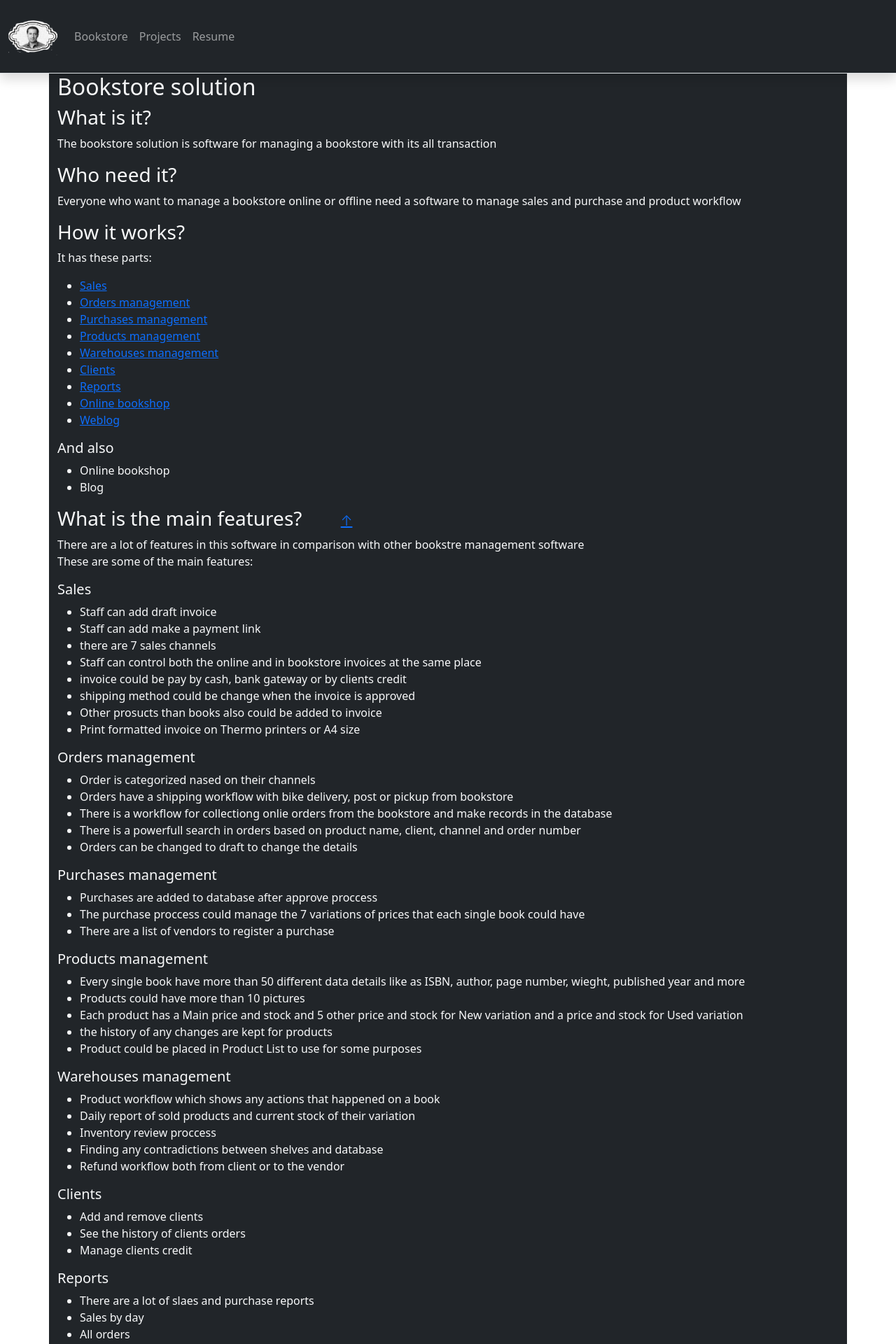
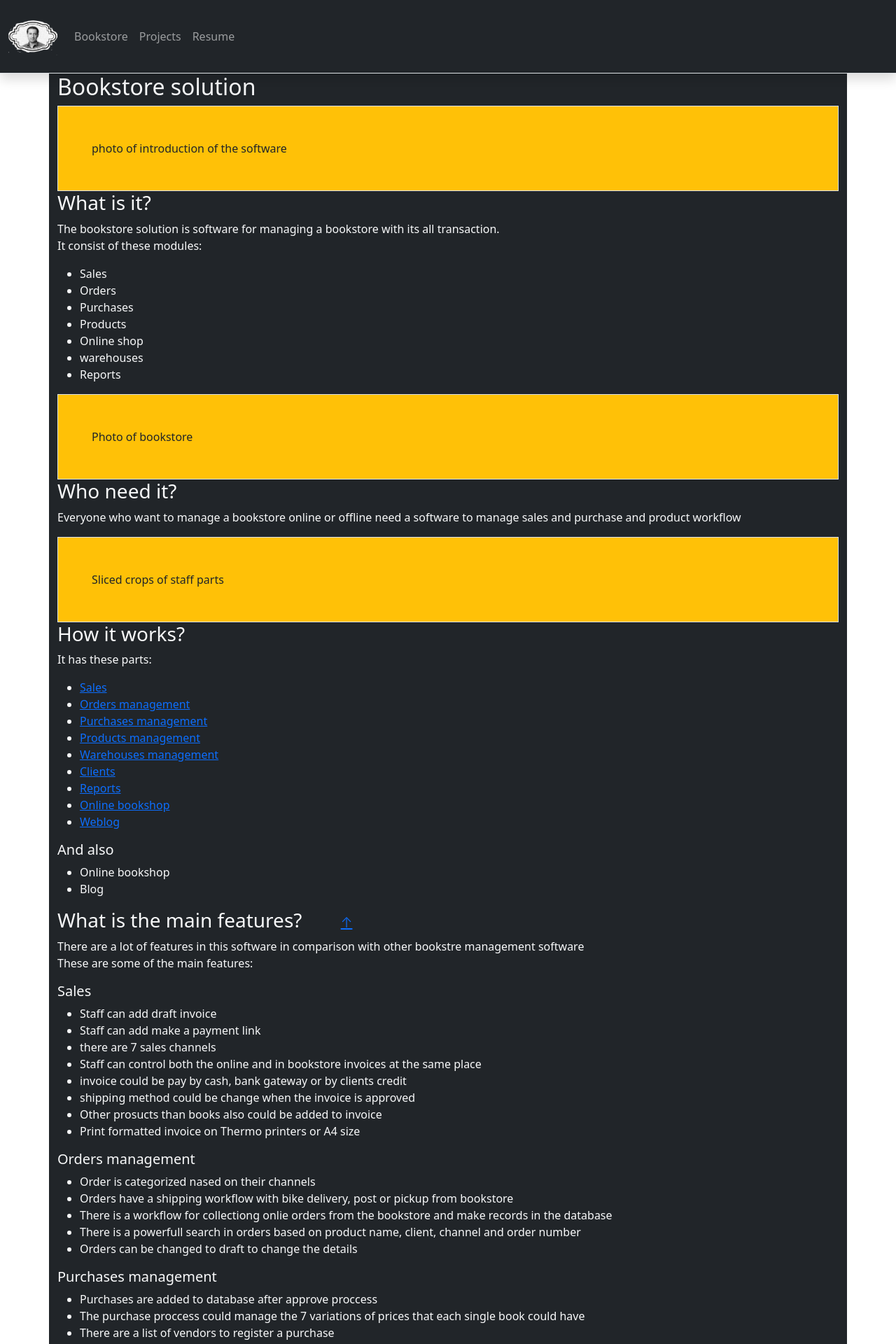
Before and after one commit to Rahimz/RahimAgha, a Django app: page /bookstore/ in a window 1280 px wide. Shown: the top 1920 px of the page at 70% size. Run offline with Django 3.2, Linux system fonts and the light colour scheme; parts of the project's set-up code (start-up, migrations or seed data) failed here and were passed over; some libraries are stand-ins or nearby versions.

Commit message:
refactor - layout

```diff
--- a/templates/bookstore/static_bookstore.html
+++ b/templates/bookstore/static_bookstore.html
@@ -10,19 +10,44 @@
     </div>
 
     <div class="row" id="">
+        <div class="col">
+            <div class="image border bg-warning text-dark p-5">
+                photo of introduction of the software
+            </div>
             <h3>
                 {% trans "What is it" %}?
             </h3>
-        <p>{% trans "The bookstore solution is software for managing a bookstore with its all transaction" %}</p>
+            <p>{% trans "The bookstore solution is software for managing a bookstore with its all transaction" %}.
+                <br>{% trans "It consist of these modules" %}:
+            </p>
+            <ul>
+                <li>{% trans "Sales" %}</li>
+                <li>{% trans "Orders" %}</li>
+                <li>{% trans "Purchases" %}</li>
+                <li>{% trans "Products" %}</li>
+                <li>{% trans "Online shop" %}</li>
+                <li>{% trans "warehouses" %}</li>
+                <li>{% trans "Reports" %}</li>
+            </ul>
+
+        </div>
     </div>
     <div class="row" id="">
+        <div class="col">
+            <div class="image border bg-warning text-dark p-5">
+                Photo of bookstore
+            </div>
             <h3>
                 {% trans "Who need it" %}?
             </h3>
             <p>{% trans "Everyone who want to manage a bookstore online or offline need a software to manage sales and purchase and product workflow" %}</p>
         </div>
+    </div>
     <div class="row" id="">
         <div class="col">
+            <div class="image border bg-warning text-dark p-5">
+                Sliced crops of staff parts
+            </div>
         <h3>
             {% trans "How it works" %}?
         </h3>
@@ -84,7 +109,9 @@
                 <li>{% trans "The purchase proccess could manage the 7 variations of prices that each single book could have" %}</li>
                 <li>{% trans "There are a list of vendors to register a purchase" %}</li>
             </ul>
-
+            <div class="image border bg-warning text-dark p-5">
+                Photo of products/staff
+            </div>
             <h5 id="products">{% trans "Products management" %}</h5>
             <ul>
                 <li>{% trans "Every single book have more than 50 different data details like as ISBN, author, page number, wieght, published year and more" %}</li>
@@ -110,7 +137,9 @@
                 <li>{% trans "See the history of clients orders" %}</li>
                 <li>{% trans "Manage clients credit" %}</li>
             </ul>
-
+            <div class="image border bg-warning text-dark p-5">
+                Photo of reports
+            </div>
             <h5 id="reports">{% trans "Reports" %}</h5>
             <ul>
                 <li>{% trans "There are a lot of slaes and purchase reports" %}</li>
@@ -120,6 +149,9 @@
                 <li>{% trans "Export reports to excel" %}</li>
             </ul>
 
+            <div class="image border bg-warning text-dark p-5">
+                Photo of reports
+            </div>
             <h5 id="shop">{% trans "Online bookshop" %}</h5>
             <ul>
                 <li>{% trans "Search and filter products" %}</li>
```
Also changed, not shown: templates/home.html (+24 -16 lines), generals/static/img/computermuseum2.png (added). Lines whose indentation alone changed are shown as unchanged.
